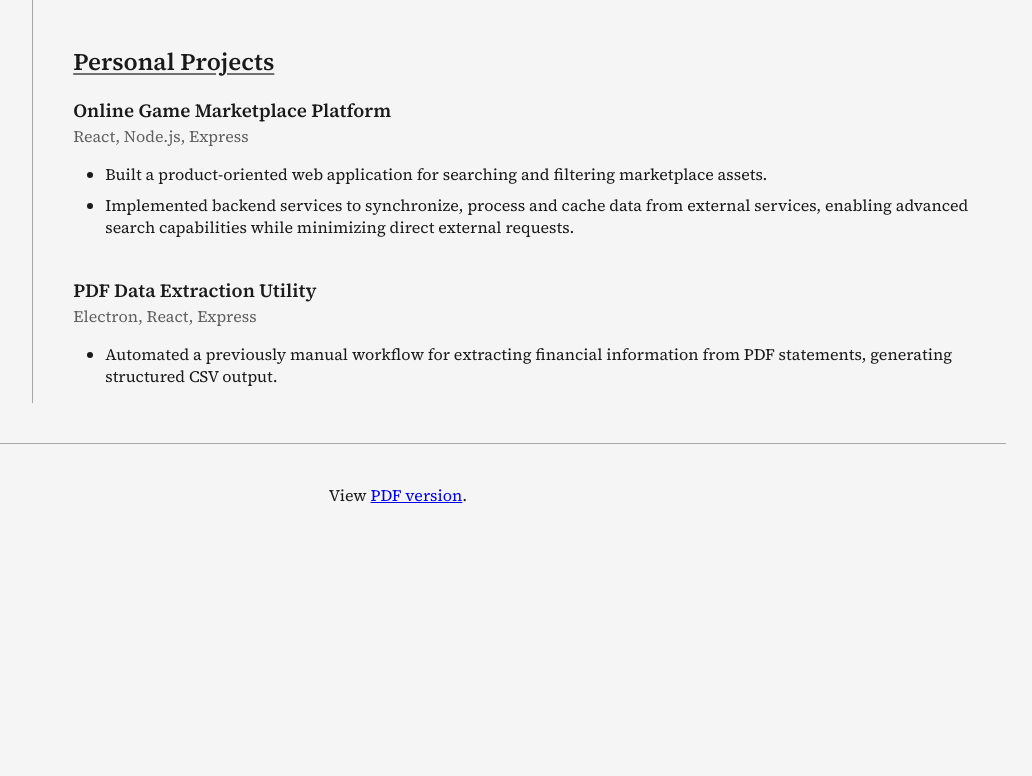
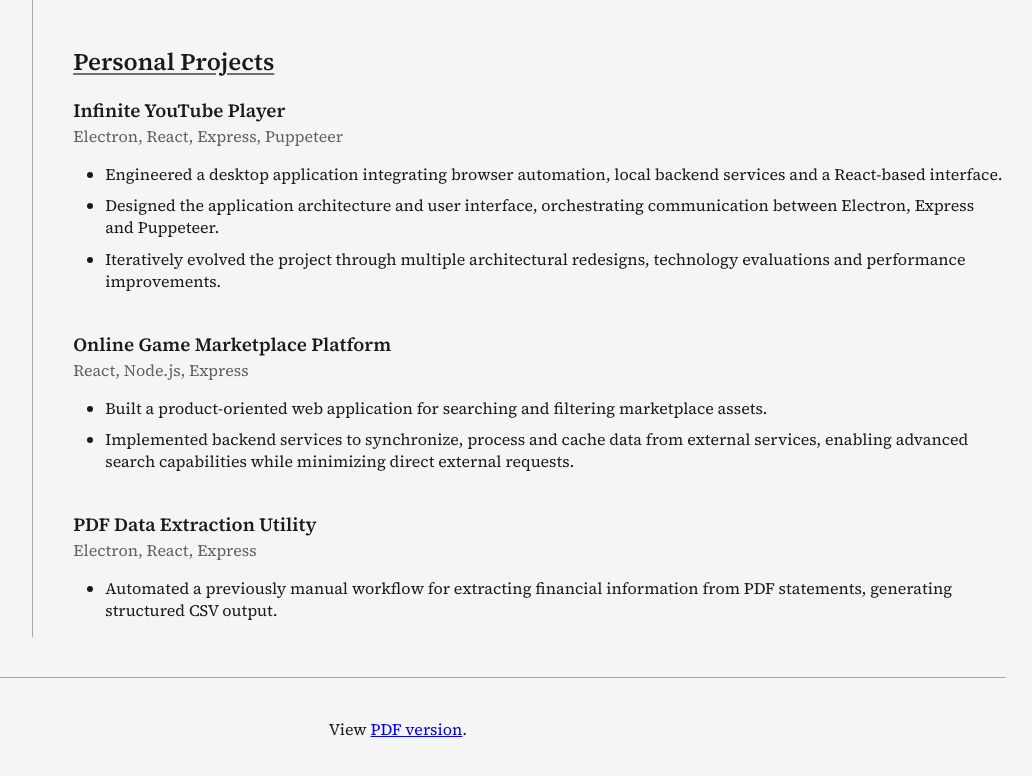
Before and after one commit to MrFFC0CB/resume, a plain HTML site: page index.html in a window 1280 px wide. Shown: the part 2056-2832 px from the top of the page, without its empty margins (242-1274 px from the left). Before the commit the page ends 2610 px from the top, so only its background shows below. Drawn offline with nearby package versions, Linux system fonts and the light colour scheme.

Commit message:
Add 'infinite-yt' to Personal Projects

```diff
--- a/index.html
+++ b/index.html
@@ -113,6 +113,17 @@
 				<h2>Personal Projects</h2>
 
 				<article>
+					<h3>Infinite YouTube Player</h3>
+					<p class="stack">Electron, React, Express, Puppeteer</p>
+
+					<ul>
+						<li>Engineered a desktop application integrating browser automation, local backend services and a React-based interface.</li>
+						<li>Designed the application architecture and user interface, orchestrating communication between Electron, Express and Puppeteer.</li>
+						<li>Iteratively evolved the project through multiple architectural redesigns, technology evaluations and performance improvements.</li>
+					</ul>
+				</article>
+
+				<article>
 					<h3>Online Game Marketplace Platform</h3>
 					<p class="stack">React, Node.js, Express</p>
 
```
